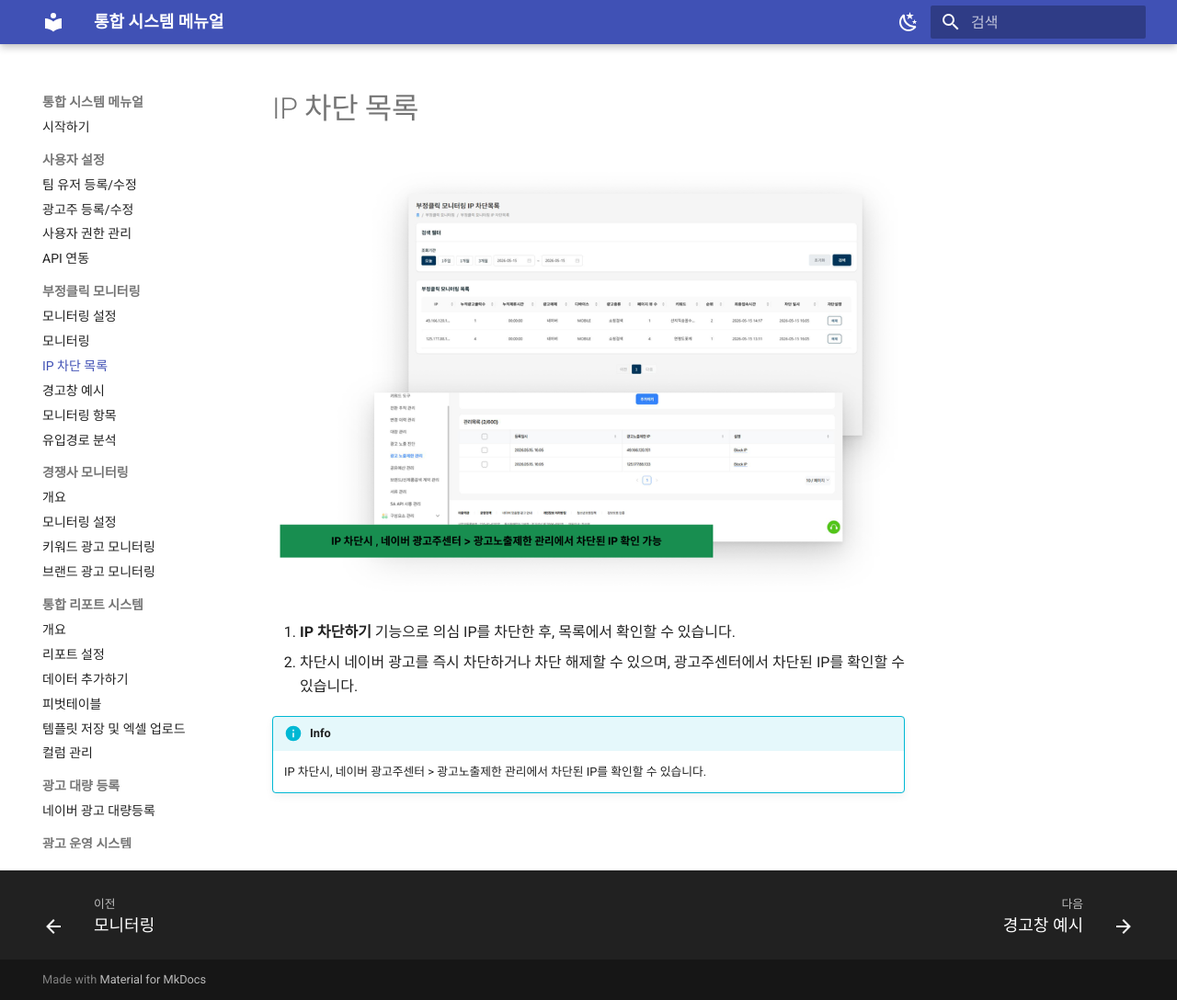
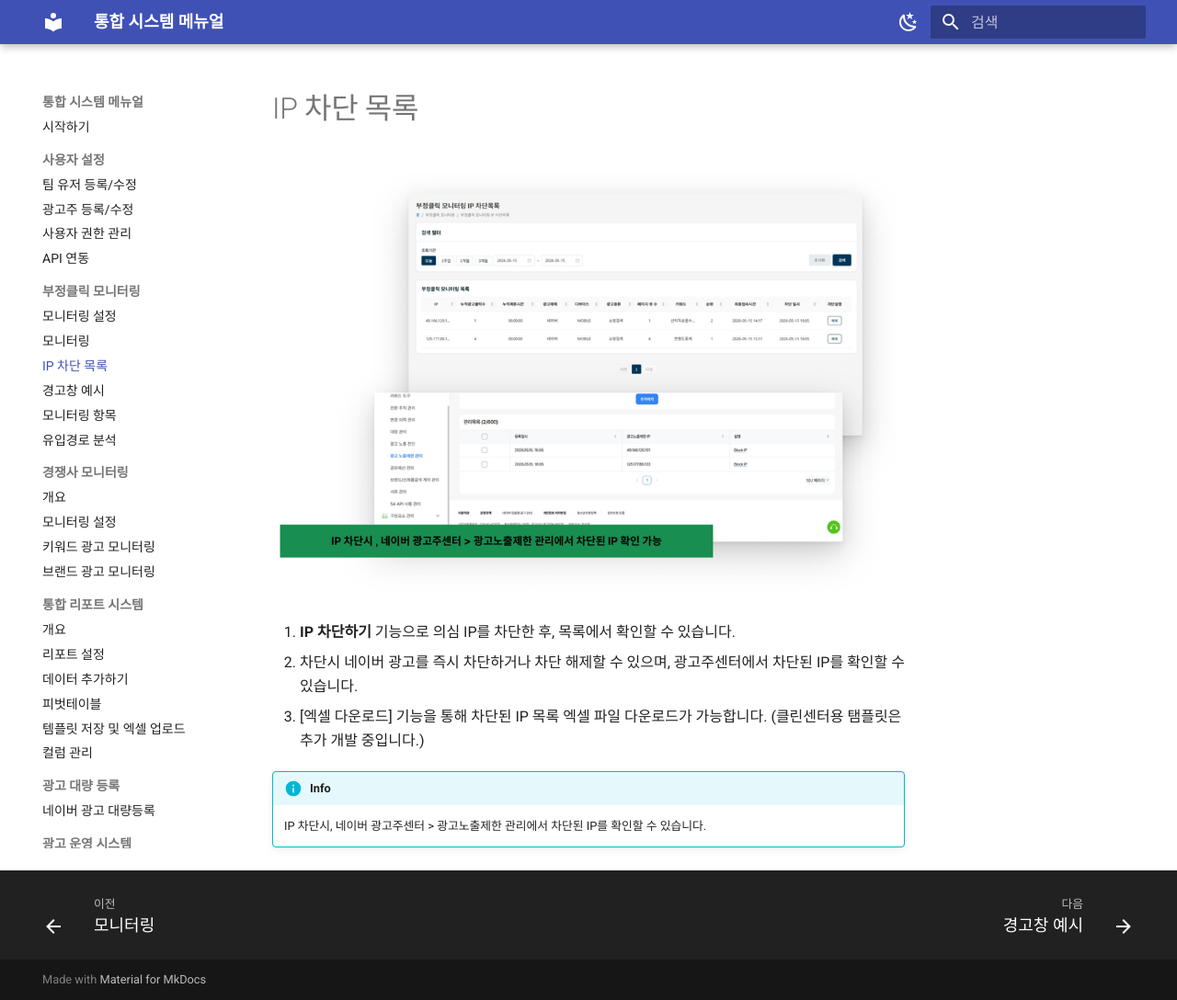
Before and after one commit to EinsHong/ad_system_manual, an MkDocs documentation site: the page built from docs/fraud-click/ip-block.md, in a window 1280 px wide and 1088 px high. Shown: the whole window at 92% size. Built offline with MkDocs 1.6.1 and Material for MkDocs 9.7.7, drawn with Linux system fonts in a browser that asks for light colours.

Commit message:
Update ip-block.md

```diff
--- a/docs/fraud-click/ip-block.md
+++ b/docs/fraud-click/ip-block.md
@@ -4,6 +4,8 @@
 
 1. **IP 차단하기** 기능으로 의심 IP를 차단한 후, 목록에서 확인할 수 있습니다.
 2. 차단시 네이버 광고를 즉시 차단하거나 차단 해제할 수 있으며, 광고주센터에서 차단된 IP를 확인할 수 있습니다.
+3. [엑셀 다운로드] 기능을 통해 차단된 IP 목록 엑셀 파일 다운로드가 가능합니다. (클린센터용 탬플릿은 추가 개발 중입니다.)
+
 
 !!! info
     IP 차단시, 네이버 광고주센터 > 광고노출제한 관리에서 차단된 IP를 확인할 수 있습니다.
```
